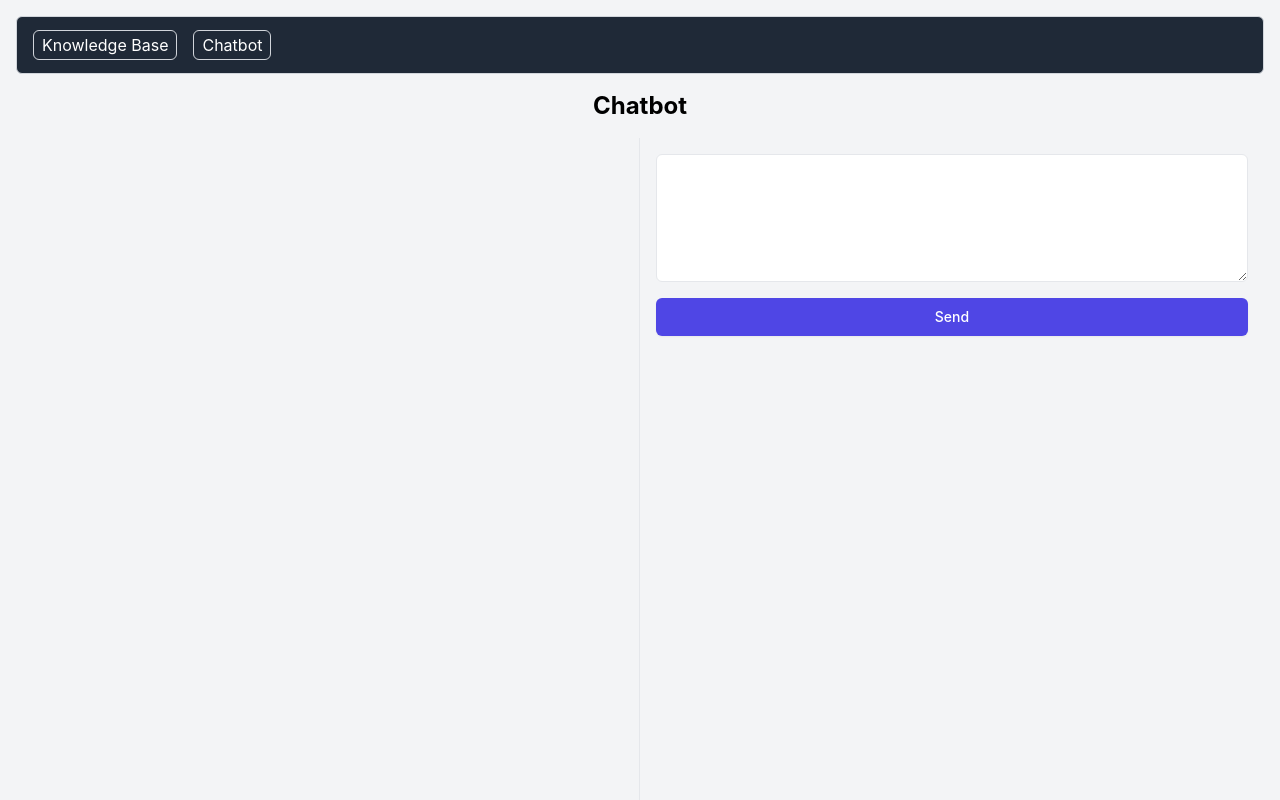
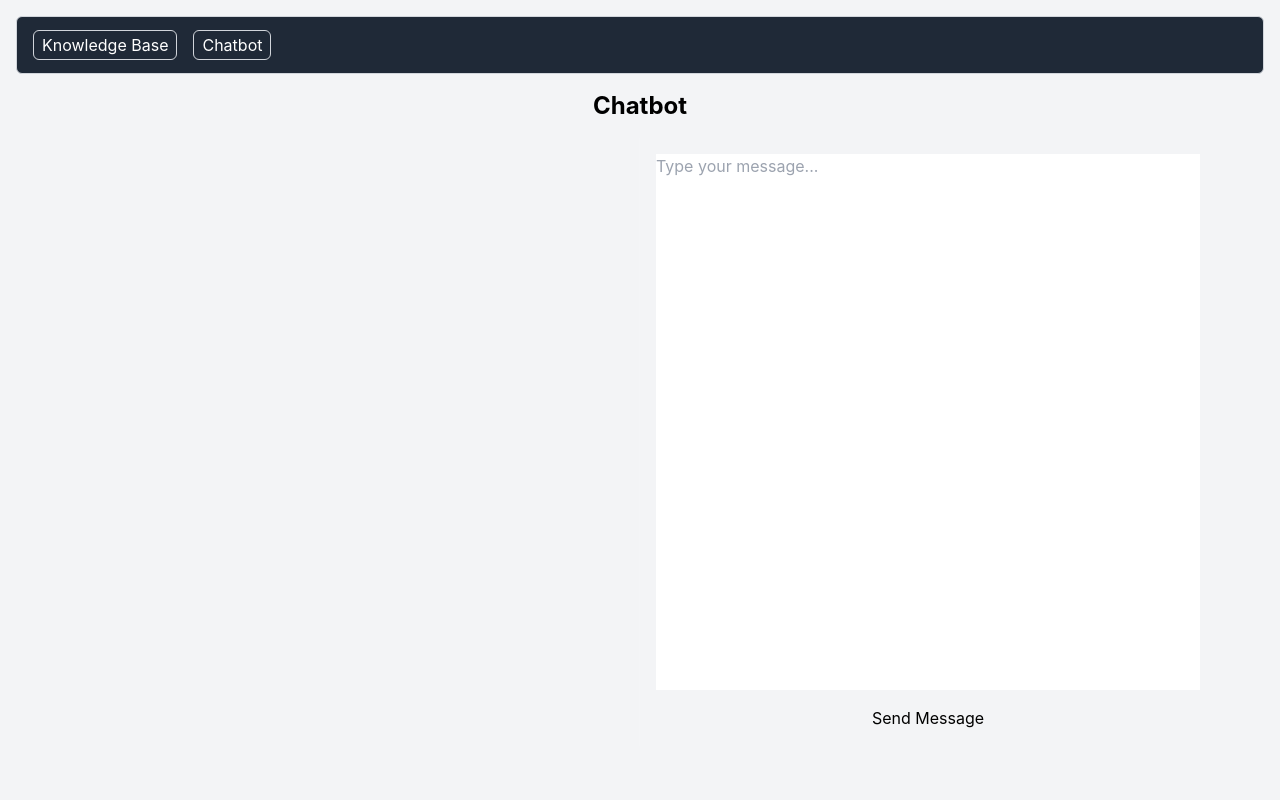
Before and after one commit to SreeharshaNalluri/orange_oracle_proj, a Next.js app: page /chatbot in a window 1280 px wide. Shown: the top 800 px of the page. Built offline with nearby package versions, Linux system fonts and the light colour scheme.

Commit message:
Made UI/UX changes

```diff
--- a/components/Chatbot.tsx
+++ b/components/Chatbot.tsx
@@ -40,8 +40,8 @@ export default function Chatbot() {
     e.preventDefault();
     const question = userInput;
     setUserInput("");
-    setStreamingMessage("")
-    setConvHistory(prev => [...prev, { type: "User", message: question }]);
+    setStreamingMessage("");
+    setConvHistory((prev) => [...prev, { type: "User", message: question }]);
     const llm = new ChatOpenAI({
       openAIApiKey: process.env.NEXT_PUBLIC_OPENAI_API_KEY!,
       maxTokens: 1500,
@@ -81,14 +81,19 @@ export default function Chatbot() {
       let fullResponse = "";
       for await (const chunk of await chain.stream({
         question: question,
-        conv_history: formatConvHistory(convHistory.map((item) => item.message)),
+        conv_history: formatConvHistory(
+          convHistory.map((item) => item.message)
+        ),
       })) {
         fullResponse += chunk;
         setStreamingMessage(fullResponse);
       }
 
       // After streaming is complete, add the full response to conversation history
-      setConvHistory(prev => [...prev, { type: "AI", message: fullResponse }]);
+      setConvHistory((prev) => [
+        ...prev,
+        { type: "AI", message: fullResponse },
+      ]);
       setStreamingMessage(""); // Clear streaming message
     } catch (error) {
       console.error("Error during streaming:", error);
@@ -97,45 +102,51 @@ export default function Chatbot() {
   };
 
   return (
-    <section className="chatbot-container flex h-screen">
-      <div className="chatbot-history w-1/2 p-4 border-r overflow-y-auto">
+    <section className="glass-panel flex h-[calc(100vh-12rem)] max-w-6xl mx-auto overflow-hidden">
+      <div className="w-1/2 p-4 border-r border-white/10 overflow-y-auto">
+        <div className="space-y-4">
           {convHistory.map((message, index) => (
-          <p
+            <div
               key={index}
-            className={`chatbot-message mb-2 ${
-              message.type === "User" ? "text-blue-500" : "text-green-500"
+              className={`p-4 rounded-lg transition-all duration-300 ${
+                message.type === "User"
+                  ? "bg-[var(--surface)] ml-auto max-w-[80%]"
+                  : "bg-[var(--accent)]/10 max-w-[80%]"
               }`}
             >
-            {message.type}: {message.message}
+              <p
+                className={`${
+                  message.type === "User"
+                    ? "text-[var(--foreground)]"
+                    : "text-[var(--accent)]"
+                }`}
+              >
+                {message.message}
               </p>
+            </div>
           ))}
-        {/* Show streaming message if available */}
           {streamingMessage && (
-          <p className="chatbot-message mb-2 text-green-500">
-            AI: {streamingMessage}
+            <div className="bg-[var(--accent)]/10 p-4 rounded-lg">
+              <p className="text-[var(--accent)]">
+                {streamingMessage}
+                <span className="animate-pulse">▋</span>
               </p>
+            </div>
           )}
         </div>
-      <div className="chatbot-main w-1/2 p-4 flex flex-col">
-        <form
-          id="form"
-          className="chatbot-input-container flex-grow flex flex-col"
-          onSubmit={handleSubmit}
-        >
+      </div>
+
+      <div className="w-1/2 p-4 flex flex-col">
+        <form onSubmit={handleSubmit} className="flex flex-col h-full">
           <textarea
-            name="user-input"
-            id="user-input"
             value={userInput}
             onChange={(e) => setUserInput(e.target.value)}
-            className="w-full p-4 text-lg border rounded-md mb-4 h-32"
+            className="input-primary flex-grow mb-4 resize-none"
+            placeholder="Type your message..."
             required
           />
-          <button
-            id="submit-btn"
-            type="submit"
-            className="inline-flex justify-center py-2 px-4 border border-transparent shadow-sm text-sm font-medium rounded-md text-white bg-indigo-600 hover:bg-indigo-700 focus:outline-none focus:ring-2 focus:ring-offset-2 focus:ring-indigo-500"
-          >
-            Send
+          <button type="submit" className="btn-primary">
+            Send Message
           </button>
         </form>
       </div>
```
Lines whose indentation alone changed are shown as unchanged.
